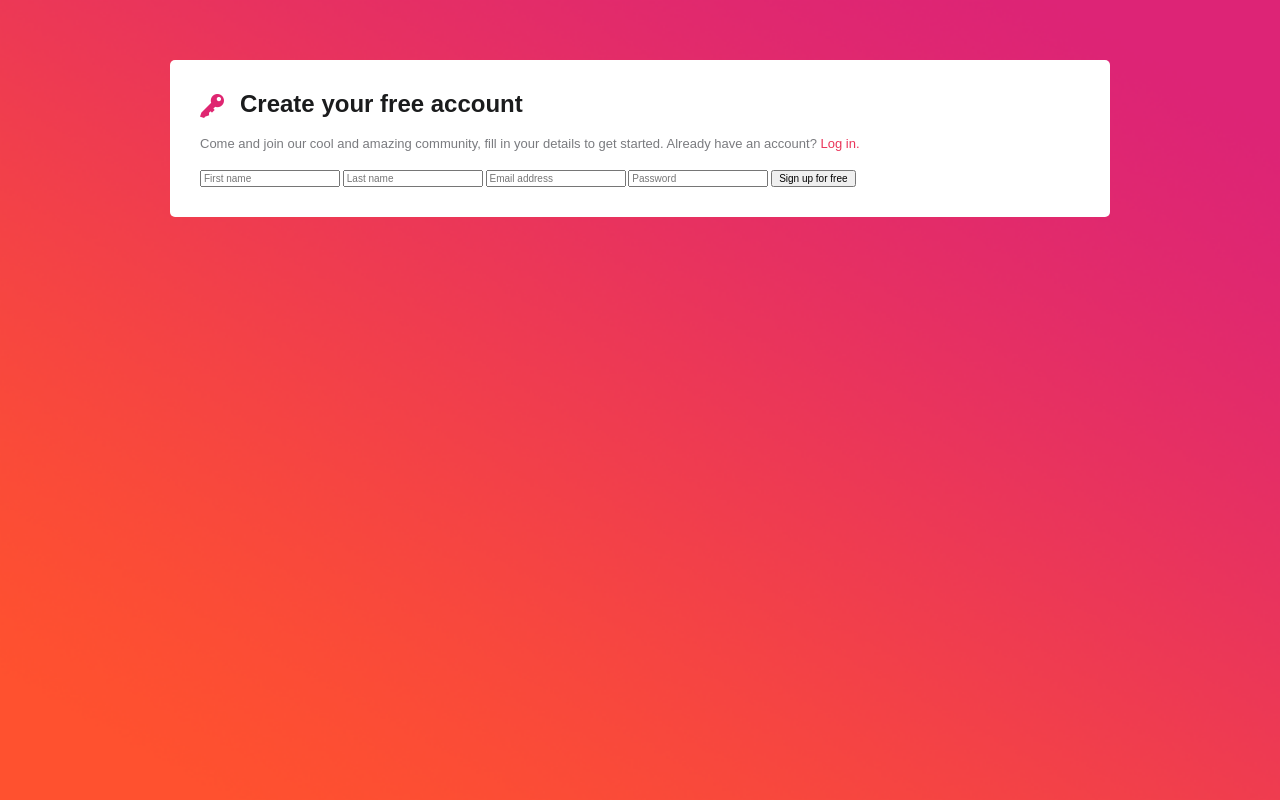
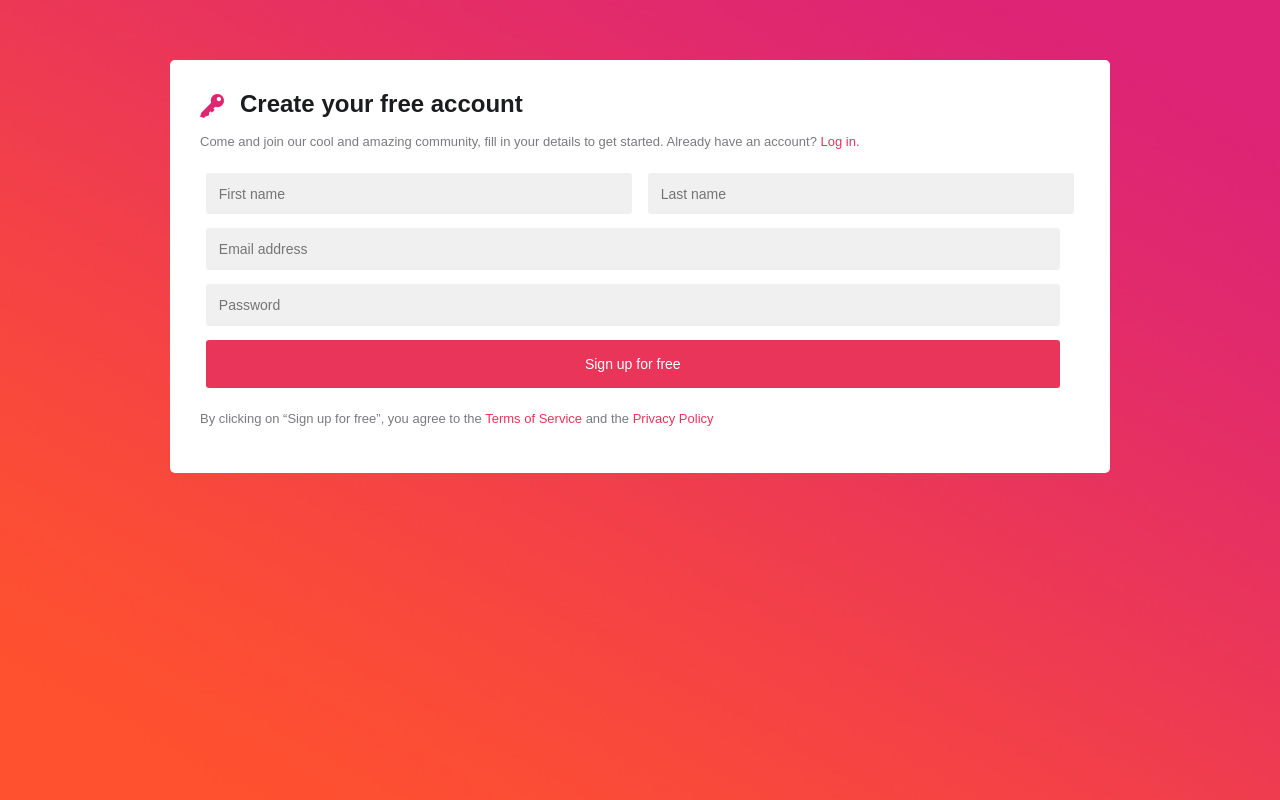
Before and after one commit to TimurTsokov/DailyForm, a plain HTML site: page index.html in a window 1280 px wide. Drawn offline with Linux system fonts and the light colour scheme.

Commit message:
almost ready

```diff
--- a/css/style.css
+++ b/css/style.css
@@ -1,11 +1,13 @@
-*{
+* {
     box-sizing: border-box;
 }
+
 html,
 body {
     min-height: 100%;
 }
-body{
+
+body {
     background: url("../img/main-bg.png");
     background-repeat: no-repeat;
     background-position: center;
@@ -14,7 +16,8 @@ body{
     font-size: 10px;
 
 }
-.main{
+
+.main {
     width: 100%;
     margin: 0 auto;
     background: #ffffff;
@@ -22,23 +25,72 @@ body{
     font-family: Arial, sans-serif;
     padding: 3em;
 }
-.content h1{
+
+.content {
+    color: #7a7b7f;
+}
+
+.content h1 {
     font-size: 2.4em;
     font-weight: 700;
     color: #1b1c1d;
     margin: 0;
 }
-.content h1>img{
+
+.content h1 > img {
     vertical-align: middle;
     padding-right: 1rem;
 }
-.content p{
+
+.content p {
     font-size: 1.3em;
-    line-height: 2em;
-    color: #7a7b7f;
+    line-height: 1.7em;
+
 }
-.content a{
+
+.content a {
     color: #ea355a;
     text-decoration: none;
     font-weight: 400;
 }
+
+form {
+    font-size: 1.4em;
+    font-weight: 400;
+}
+
+form > input {
+    border: none;
+    background: #f0f0f0;
+    padding: 0.8rem;
+    margin: 7px 6px;
+    border-radius: 3px;
+}
+
+input.half {
+    width: calc(50% - 14px);
+}
+
+input.big {
+    width: 97%;
+}
+
+form > button {
+    width: 97%;
+    border-radius: 3px;
+    background: #ea355a;
+    color: #ffffff;
+    padding: 1rem;
+    margin: 7px 6px;
+    border: none;
+    cursor: pointer;
+}
+
+button:active, button:focus {
+    outline: none;
+    border-bottom: 2px solid #bd1962;
+}
+
+button::-moz-focus-inner {
+    border: 0;
+}
--- a/index.html
+++ b/index.html
@@ -12,12 +12,14 @@
             <h1><img src="img/sign-up-icon.png" alt="SignUp">Create your free account</h1>
             <p>Come and join our cool and amazing community, fill in your details to get started. Already have an account? <a href="#">Log in.</a></p>
             <form action="" method="post">
-                <input type="text" name="name" placeholder="First name" required>
-                <input type="text" name="name" placeholder="Last name" required>
-                <input type="email" name="email" placeholder="Email address" required>
-                <input type="password" name="password" placeholder="Password" required>
+                <input class="half" type="text" name="name" placeholder="First name" required>
+                <input class="half" type="text" name="name" placeholder="Last name" required>
+                <input class="big" type="email" name="email" placeholder="Email address" required>
+                <input class="big" type="password" name="password" placeholder="Password" required>
                 <button type="submit">Sign up for free</button>
             </form>
+            <p>By clicking on “Sign up for free”, you agree to the <a href="#">Terms of Service</a> and the <a href="#">Privacy
+                Policy</a></p>
         </div>
     </div>
 </body>
```
